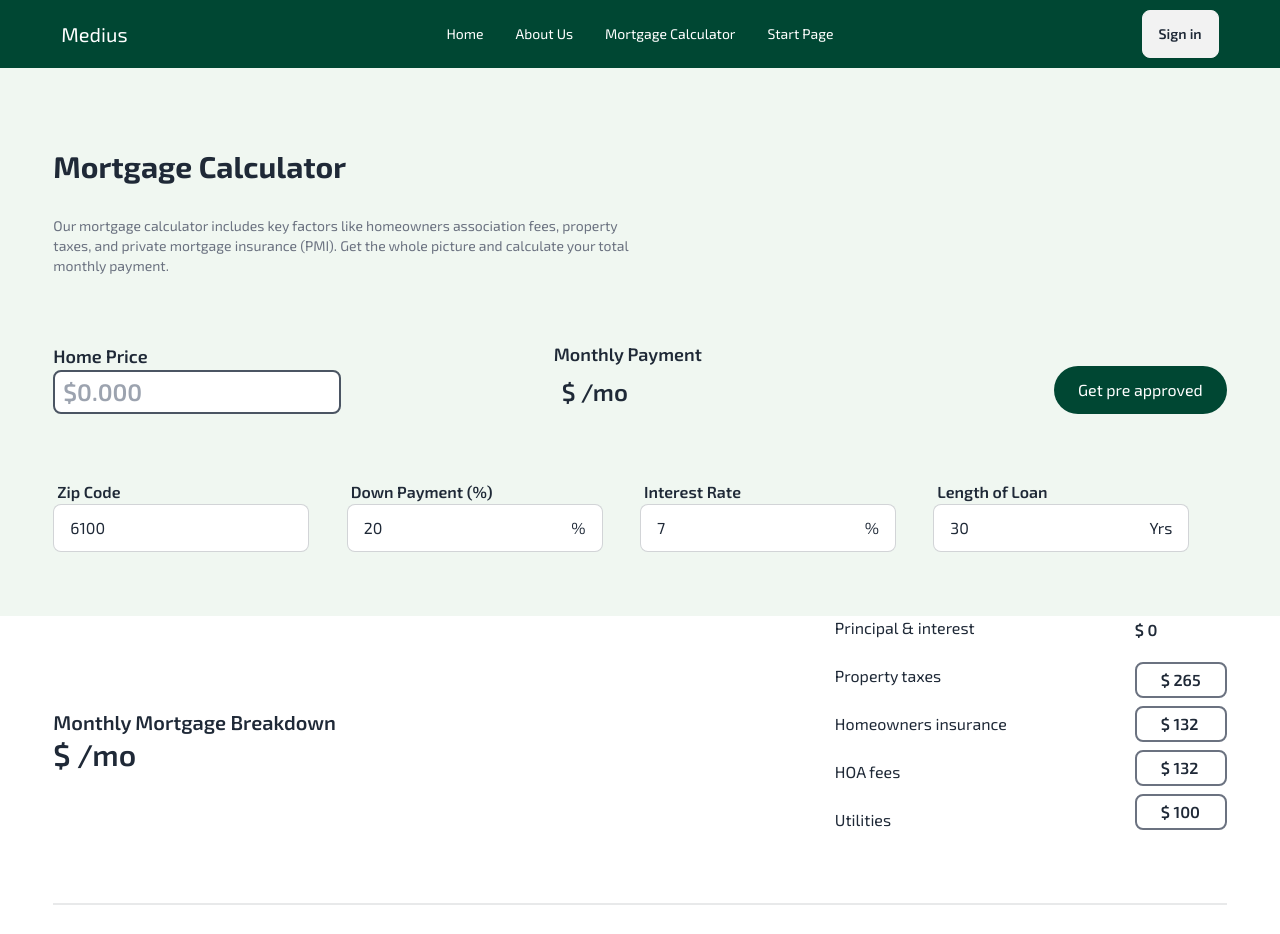
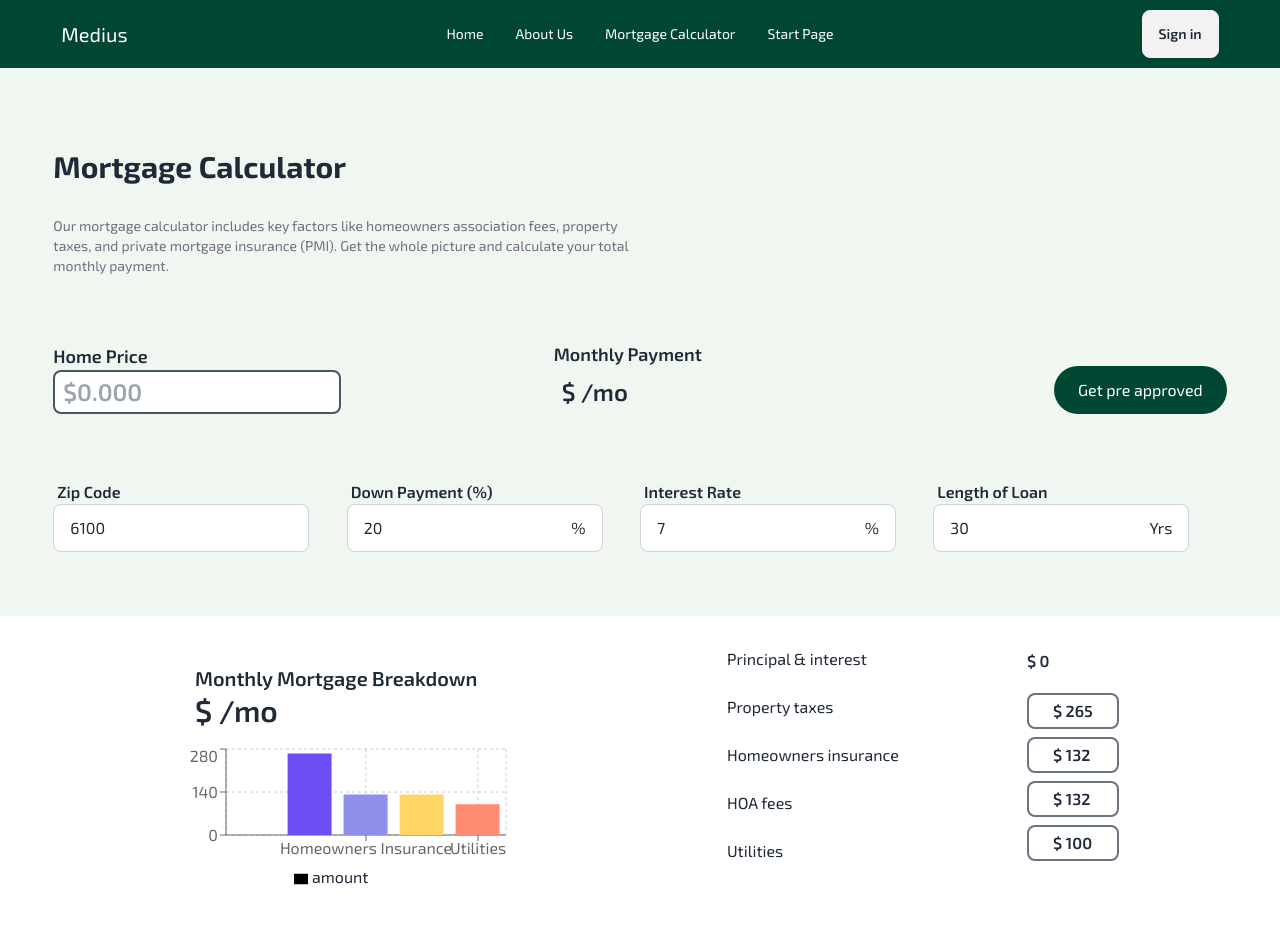
Before and after one commit to Shifat507/medius, a Next.js app: page /mortgageCalculator in a window 1280 px wide. Shown: the top 934 px of the page. Built offline with nearby package versions, Linux system fonts and the light colour scheme.

Commit message:
update navbar

```diff
--- a/src/app/mortgageCalculator/page.jsx
+++ b/src/app/mortgageCalculator/page.jsx
@@ -165,14 +165,14 @@ const MortgageCalculator = () => {
                     </div>
                 </div>
             </div>
-            <div className='flex flex-col lg:flex-row items-center justify-between w-11/12 mx-auto mb-16'>
+            <div className='flex flex-col lg:flex-row items-center justify-around w-11/12 mx-auto mb-16'>
                 <div>
                     {/* BarChart */}
                     <div className='flex flex-col items-center mt-12'>
                         <h2 className='text-xl font-semibold mb-4'>Monthly Mortgage Breakdown <br /> <span className='text-3xl font-semibold'>$ {total}/mo</span></h2>
                         <div className=''>
-                            <BarChart width="100%"
-                                height="100%" data={chartData}>
+                            <BarChart width={350}
+                                height={150} data={chartData}>
                                 <CartesianGrid strokeDasharray="3 3" />
                                 <XAxis dataKey="name" />
                                 <YAxis />
--- a/src/components/Banner.jsx
+++ b/src/components/Banner.jsx
@@ -1,6 +1,7 @@
 import React from 'react';
 import mobileImg from '../assets/phone.png';
 import { FcGoogle } from "react-icons/fc";
+import Link from 'next/link';
 
 const Banner = () => {
     return (
@@ -23,9 +24,9 @@ const Banner = () => {
                         </h1>
                         <div className='flex flex-col md:flex-row md:gap-96 items-center mb-16'>
                             <div>
-                                <button className="bg-[#1ee07f] text-[#295259] px-8 py-3 rounded-3xl hover:bg-[#004733] hover:text-white">Start my approval
-                                </button>
-                                <p className='text-[12px]'>⏱ 3 min | No credit impact</p>
+                                <Link href="/start" className="bg-[#1ee07f] text-[#295259] px-8 py-3 rounded-3xl hover:bg-[#004733] hover:text-white">Start my approval
+                                </Link>
+                                <p className='text-[12px] mt-3'>⏱ 3 min | No credit impact</p>
                             </div>
 
                             <div >
--- a/src/components/Navbar.jsx
+++ b/src/components/Navbar.jsx
@@ -29,8 +29,11 @@ const Navbar = () => {
                         </div>
                         <ul
                             tabIndex={0}
-                            className="menu menu-sm dropdown-content bg-base-100 rounded-box z-[1] mt-3 w-52 p-2 shadow">
-                            {links}
+                            className="menu menu-sm dropdown-content bg-base-100 rounded-box z-[1] mt-3 w-52 p-2 shadow text-black">
+                            <li><Link href="/">Home</Link></li>
+                            <li><Link href="/aboutUs">About Us</Link></li>
+                            <li><Link href="/mortgageCalculator">Mortgage Calculator</Link></li>
+                            <li><Link href="/start">Start Page</Link></li>
                         </ul>
                     </div>
                     <a className="text-xl cursor-pointer">Medius</a>
```
